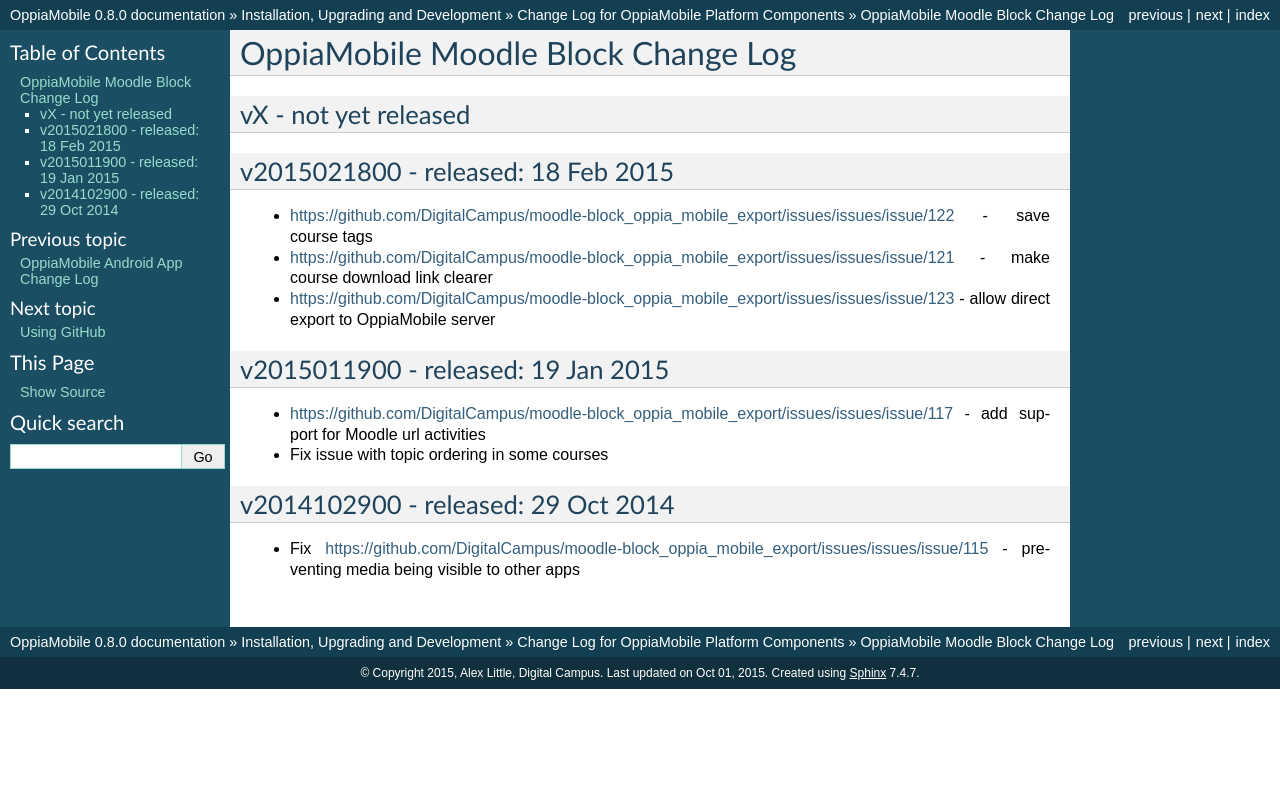
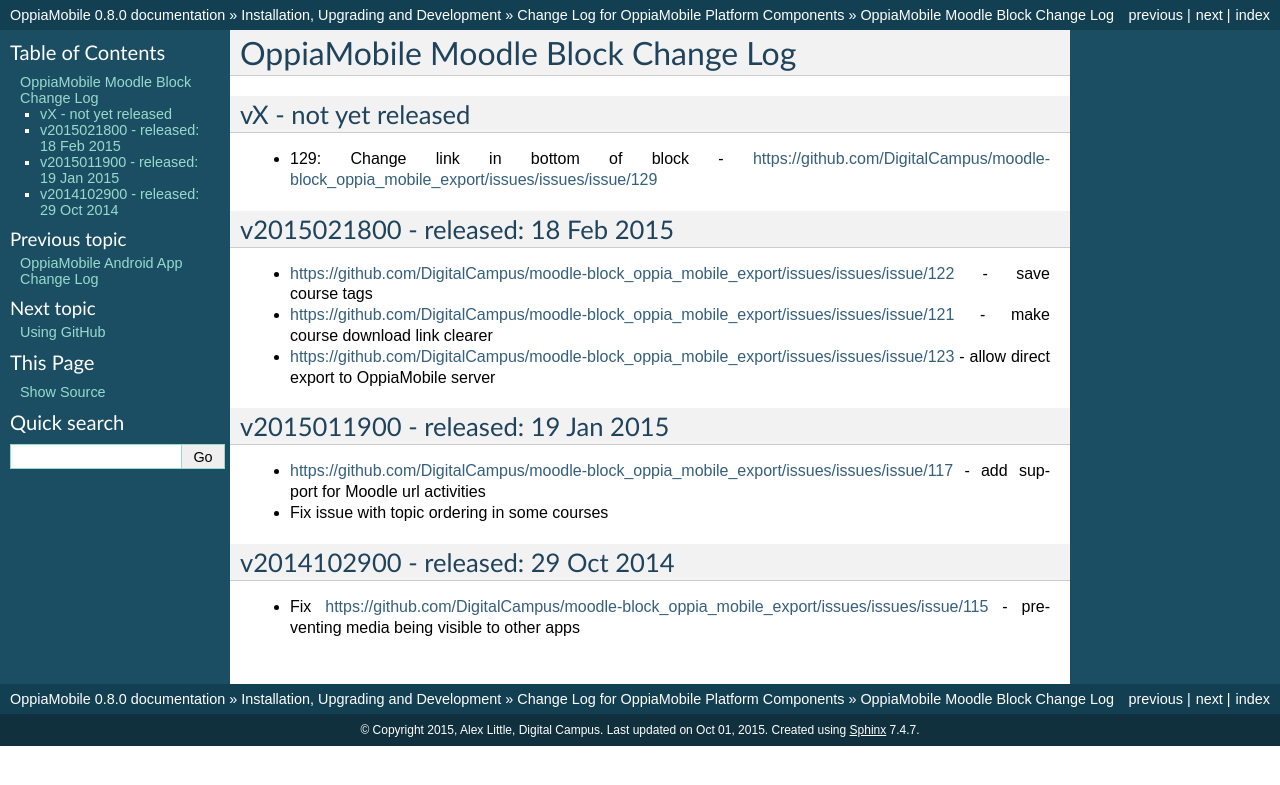
Before and after one commit to DigitalCampus/django-oppia, a Sphinx documentation site: the page built from docs/dev/changelog_moodleblock.rst, in a window 1280 px wide. Shown: the top 785 px of the page. Built offline with Sphinx 7.4.7, drawn with Linux system fonts in a browser that asks for light colours; the version number is read from the project's files by our own code.

Commit message:
CLOSED - task 129: Change link in bottom of block https://github.com/DigitalCampus/moodle-block_oppia_mobile_export/issues/issues/issue/129

```diff
--- a/docs/dev/changelog_moodleblock.rst
+++ b/docs/dev/changelog_moodleblock.rst
@@ -3,6 +3,8 @@
 
 vX - not yet released
 --------------------------------------
+* 129: Change link in bottom of block - https://github.com/DigitalCampus/moodle-block_oppia_mobile_export/issues/issues/issue/129
+
 
 v2015021800 - released: 18 Feb 2015
 --------------------------------------
```
